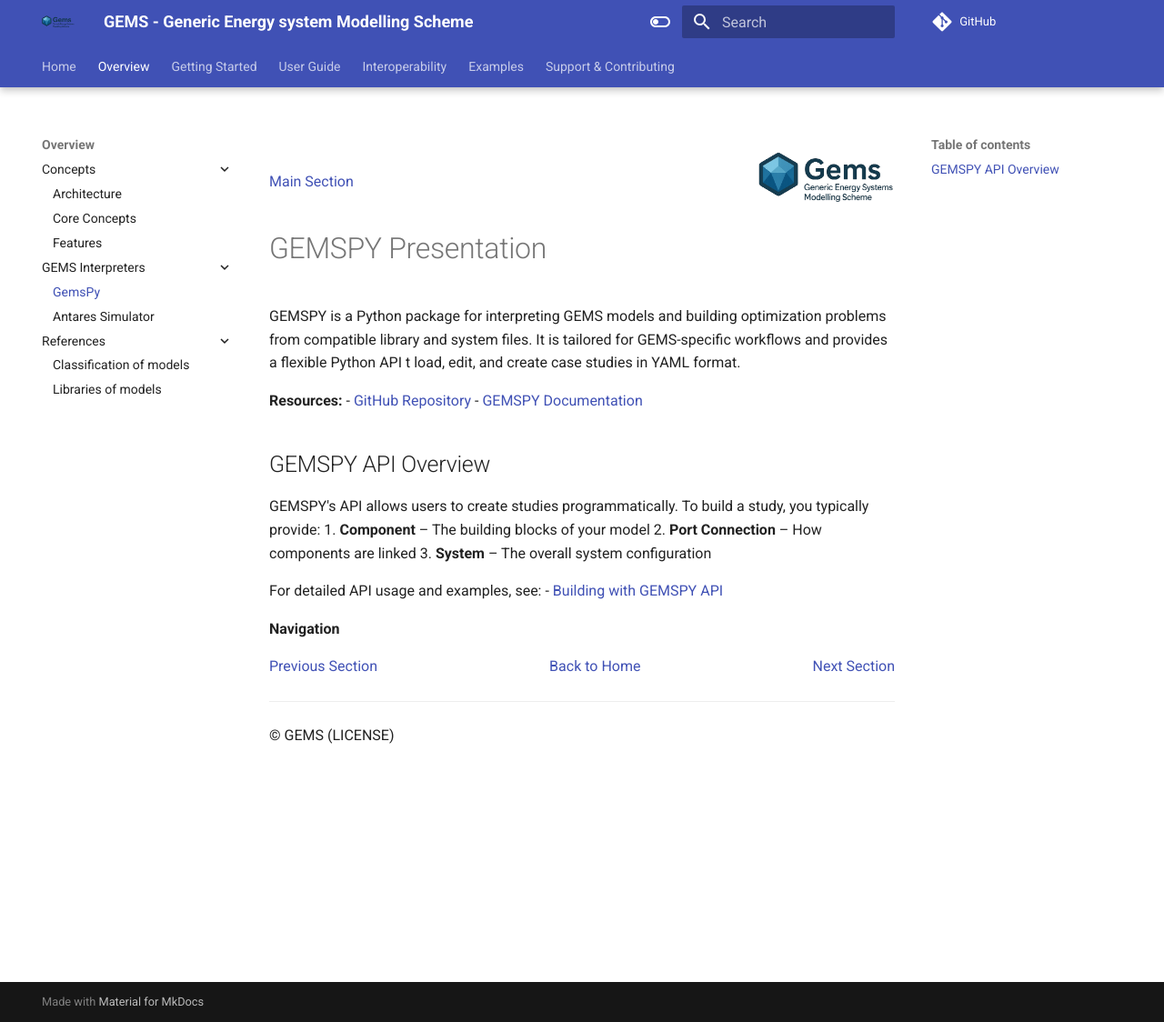
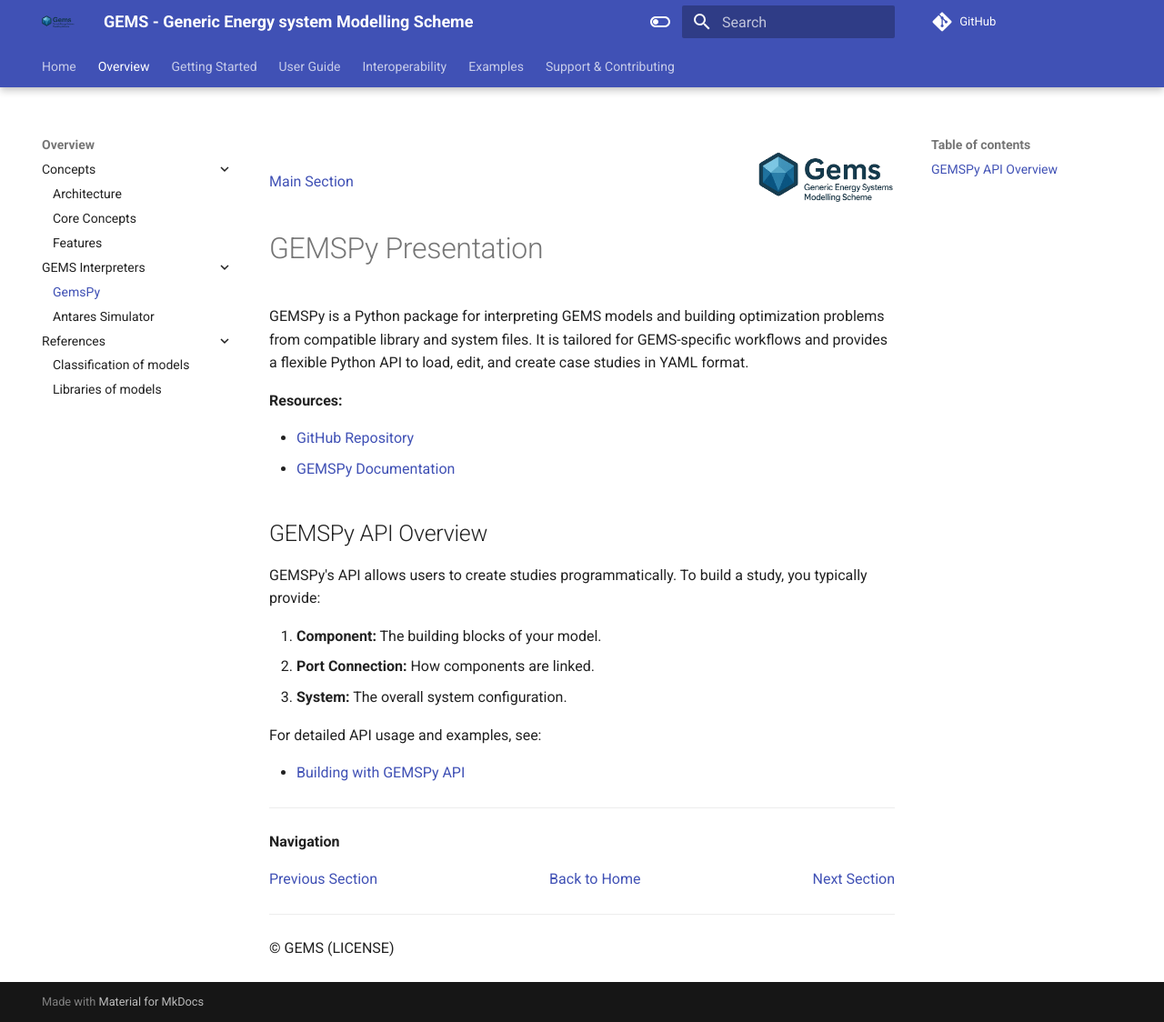
Before and after one commit to AntaresSimulatorTeam/GEMS, an MkDocs documentation site: the page built from doc/1_Overview/GEMS Interpreters/1_gemspy.md, in a window 1280 px wide and 1124 px high. Shown: the whole window at 91% size. Built offline with MkDocs 1.6.1 and Material for MkDocs 9.7.7, drawn with Linux system fonts in a browser that asks for light colours; comment, search, counter and statistics services are not loaded.

Commit message:
check typos

```diff
--- a/doc/1_Overview/GEMS Interpreters/1_gemspy.md
+++ b/doc/1_Overview/GEMS Interpreters/1_gemspy.md
@@ -7,23 +7,28 @@
     </div>
 </div>
 
-# GEMSPY Presentation
+# GEMSPy Presentation
 
-GEMSPY is a Python package for interpreting GEMS models and building optimization problems from compatible library and system files. It is tailored for GEMS-specific workflows and provides a flexible Python API t load, edit, and create case studies in YAML format.
+GEMSPy is a Python package for interpreting GEMS models and building optimization problems from compatible library and system files. It is tailored for GEMS-specific workflows and provides a flexible Python API to load, edit, and create case studies in YAML format.
 
 **Resources:**
+
 - [GitHub Repository](https://github.com/AntaresSimulatorTeam/GemsPy)
-- [GEMSPY Documentation](https://gemspy.readthedocs.io/en/latest/)
+- [GEMSPy Documentation](https://gemspy.readthedocs.io/en/latest/)
 
-## GEMSPY API Overview
+## GEMSPy API Overview
 
-GEMSPY's API allows users to create studies programmatically. To build a study, you typically provide:
-1. **Component** – The building blocks of your model
-2. **Port Connection** – How components are linked
-3. **System** – The overall system configuration
+GEMSPy's API allows users to create studies programmatically. To build a study, you typically provide:
+
+1. **Component:** The building blocks of your model.
+2. **Port Connection:** How components are linked.
+3. **System:** The overall system configuration.
 
 For detailed API usage and examples, see:
-- [Building with GEMSPY API](https://gemspy.readthedocs.io/en/latest/user-guide/building/)
+
+- [Building with GEMSPy API](https://gemspy.readthedocs.io/en/latest/user-guide/building/)
+
+---
 
 **Navigation**
 
```
Also changed, not shown: doc/1_Overview/GEMS Interpreters/2_antares_simulator_modeler.md (+2 -2 lines).
